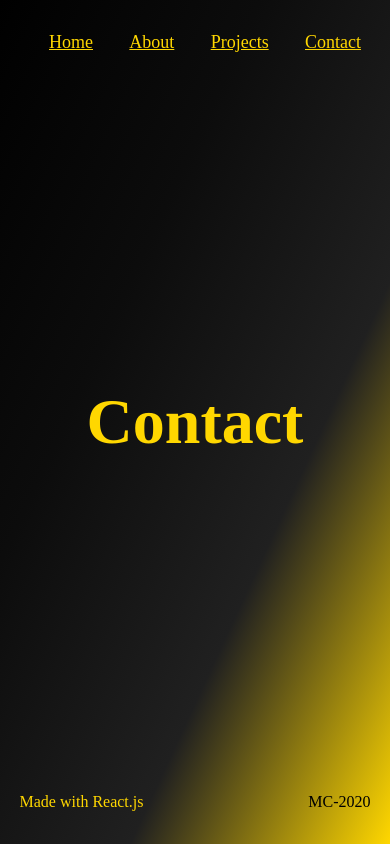
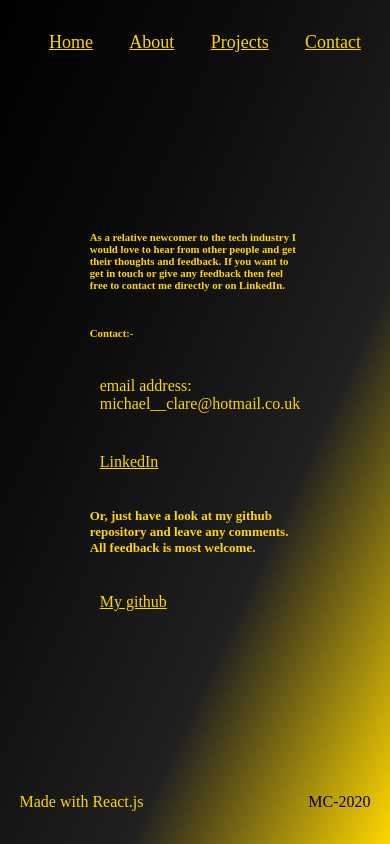
Before and after one commit to mclarework/portfolio, a React (Create React App) app: page /#/contact in a window 390 px wide. Built offline with nearby package versions, Linux system fonts and the light colour scheme.

Commit message:
Responsive

```diff
--- a/src/components/Contact.js
+++ b/src/components/Contact.js
@@ -4,7 +4,16 @@ import "../style/Contact.css";
 const Contact = () => {
   return (
     <div className="contact">
-      <h1>Contact</h1>
+      <h5 className = "textContact">As a relative newcomer to the tech industry I would love to hear from other people and get their thoughts and feedback. If you want to get in touch or give any feedback then feel free to contact me directly or on LinkedIn.</h5>
+      <h5 className = "textContact">Contact:-</h5>
+      <ul className = "list">
+        <li className = "listItem">email address: michael__clare@hotmail.co.uk</li>
+        <li className = "listItem"><a href="https://www.linkedin.com/in/mike-clare/">LinkedIn</a></li>
+      </ul>
+      <h4 className = "textContact">Or, just have a look at my github repository and leave any comments. All feedback is most welcome.</h4>
+      <ul className = "list">
+        <li className = "listItem"><a href="github.come/mclarework">My github</a></li>
+      </ul>
     </div>
   );
 };
--- a/src/style/About.css
+++ b/src/style/About.css
@@ -28,6 +28,14 @@
   flex-direction: column;
 }
 
+a {
+  color: gold
+}
+
+a:hover {
+  color: white;
+}
+
 @media only screen and (max-width: 600px) {
   .right {
     font-size: x-small;
--- a/src/style/Contact.css
+++ b/src/style/Contact.css
@@ -9,3 +9,25 @@
   align-items: center;
   flex-direction: column;
 }
+
+.list {
+  display: flex;
+  justify-content: center;
+  align-items: center;
+  flex-direction: column;
+}
+
+.listItem {
+  width: 60%;
+  margin: 20px;
+}
+
+.textContact {
+  width: 60%;
+}
+
+@media only screen and (max-width: 600px) {
+  .contact {
+    font-size: small;
+  }
+}
```
